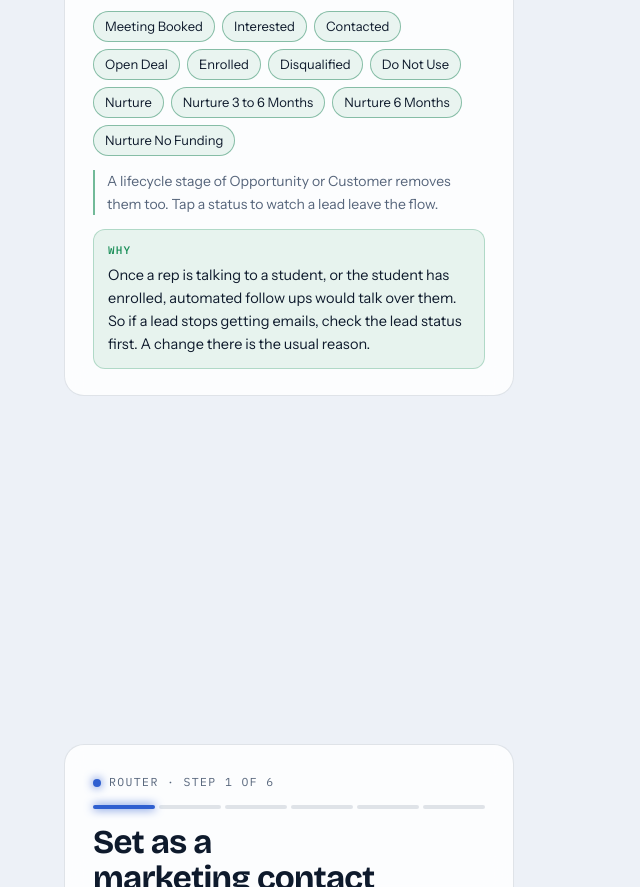
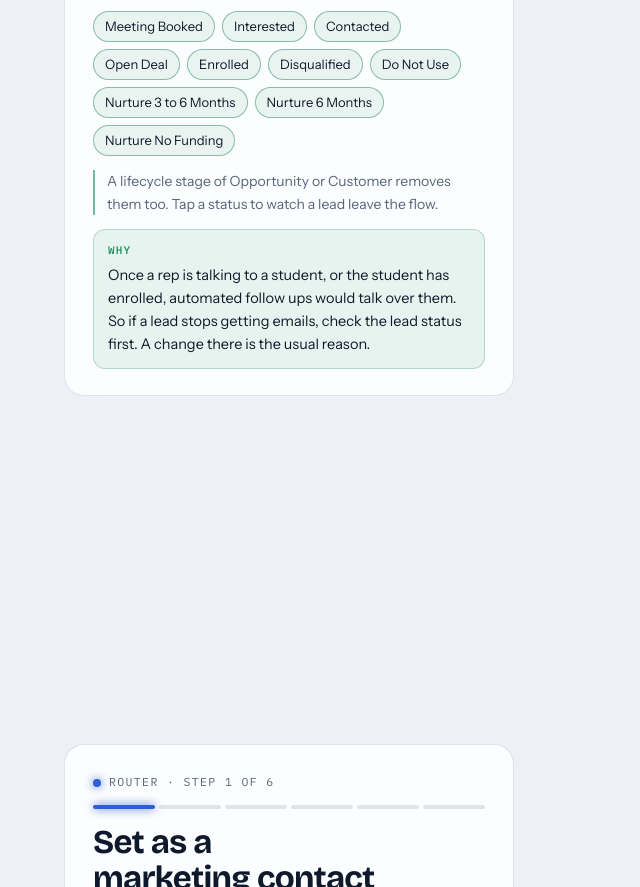
Before and after one commit to HamzaGTM/lead-journey, a plain HTML site: page index.html in a window 1280 px wide. Shown: the part 2774-3661 px from the top of the page, without its empty margins (0-640 px from the left). Drawn offline with nearby package versions, Linux system fonts and the light colour scheme.

Commit message:
Update exit statuses

```diff
--- a/index.html
+++ b/index.html
@@ -461,7 +461,7 @@ input[type=range] { width: 100%; accent-color: var(--lead); height: 22px; margin
     { name: "AI Centric Software Engineering", y: -2.7 },
     { name: "Cybersecurity Engineer", y: -4.5 }
   ];
-  var EXITS = ["Meeting Booked", "Interested", "Contacted", "Open Deal", "Enrolled", "Disqualified", "Do Not Use", "Nurture", "Nurture 3 to 6 Months", "Nurture 6 Months", "Nurture No Funding"];
+  var EXITS = ["Meeting Booked", "Interested", "Contacted", "Open Deal", "Enrolled", "Disqualified", "Do Not Use", "Nurture 3 to 6 Months", "Nurture 6 Months", "Nurture No Funding"];
   var DAYS = [0, 3, 6, 10, 15];
 
   /* ---------- plain DOM parts (work without WebGL) ---------- */
```
